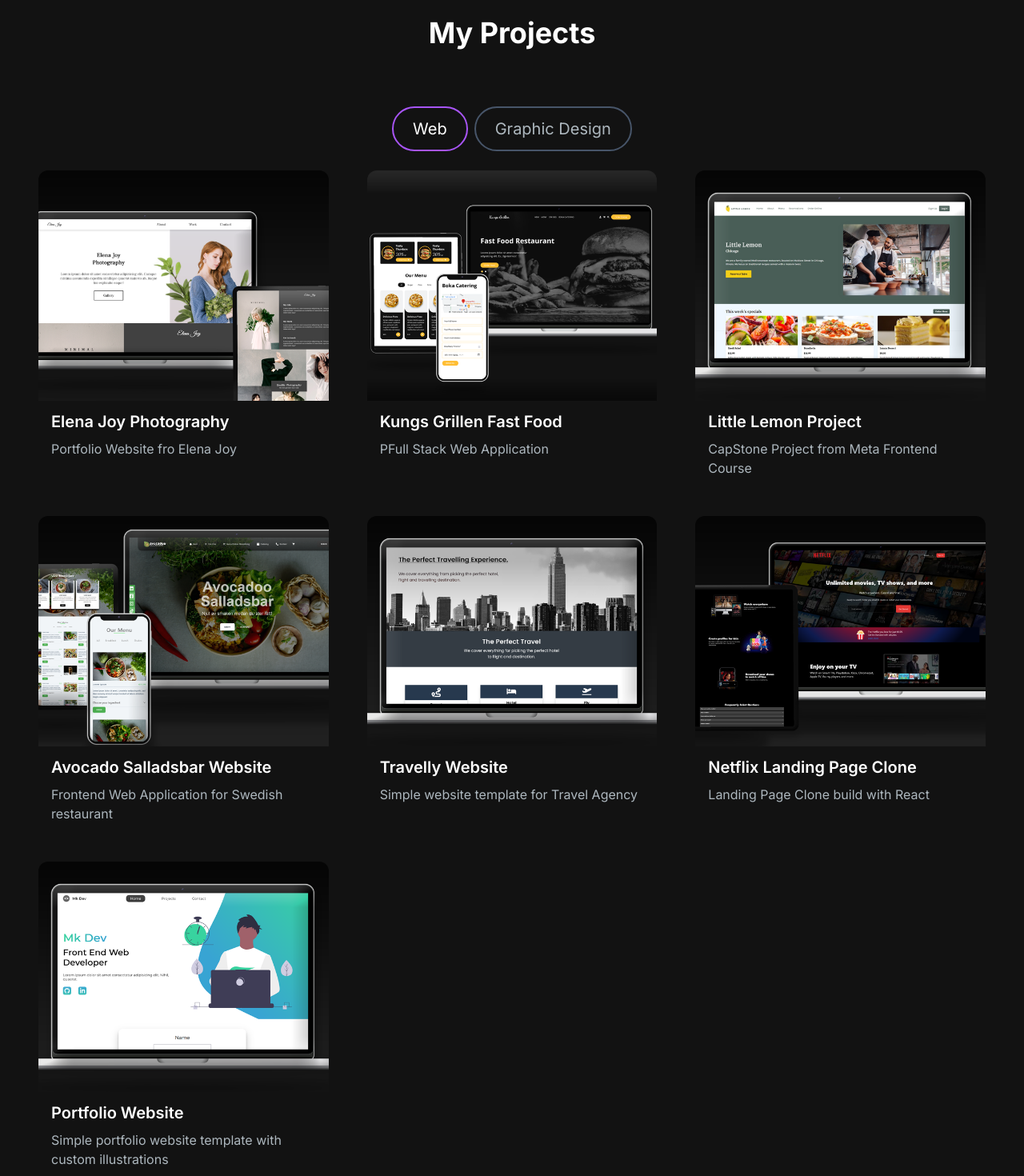
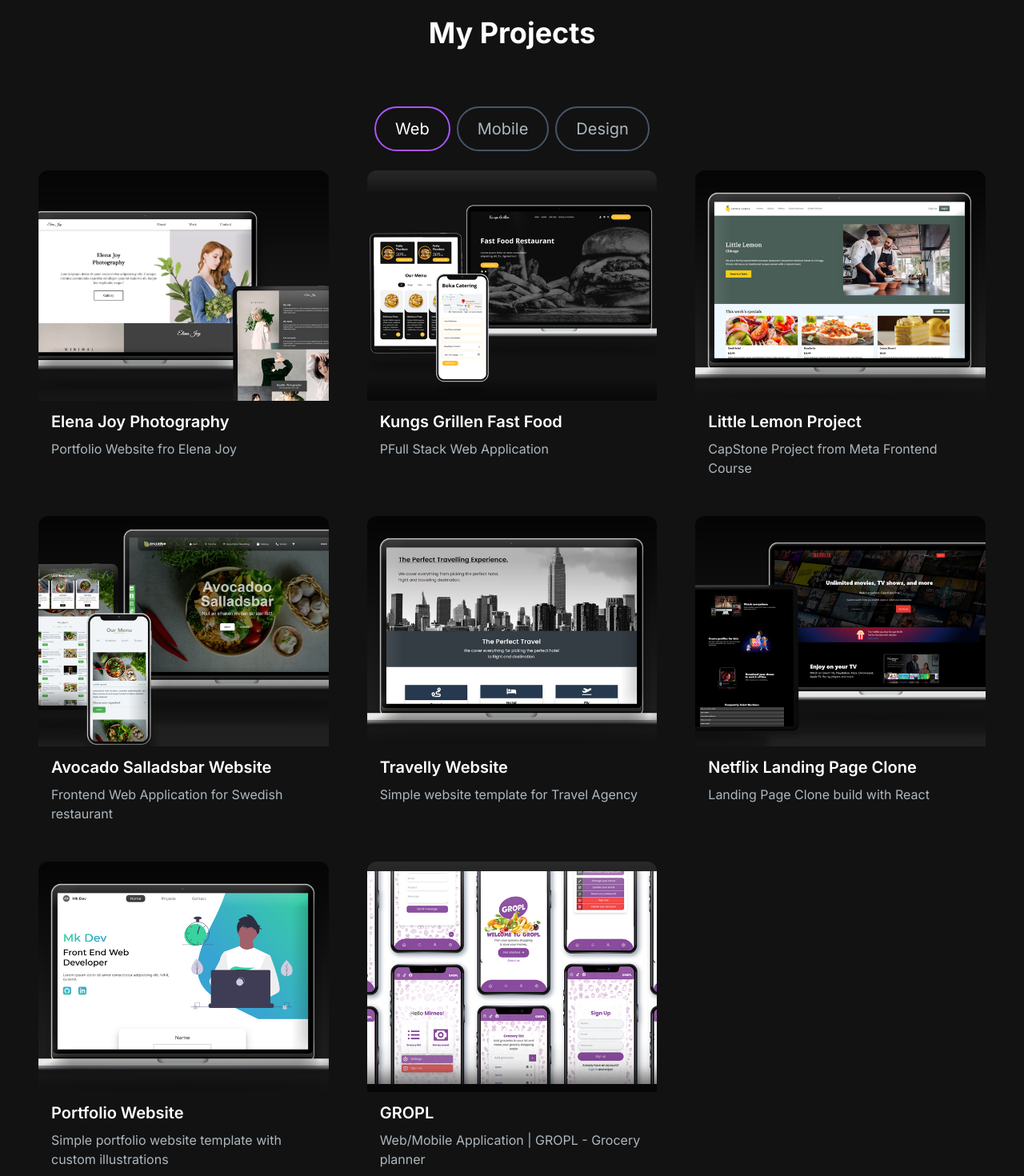
Before and after one commit to Mirnessss/nextjs-portfolio-main, a Next.js app: page / in a window 1280 px wide. Shown: the part 1420-2890 px from the top of the page at 80% size. Built offline with nearby package versions, Linux system fonts and the light colour scheme.

Commit message:
update v2.08.04.

```diff
--- a/src/app/components/ProjectsSection.jsx
+++ b/src/app/components/ProjectsSection.jsx
@@ -1,4 +1,4 @@
-"use client"
+"use client";
 
 import React, { useState, useRef } from "react";
 import ProjectCard from "./ProjectCard";
@@ -37,8 +37,13 @@ const ProjectsSection = () => {
         />
         <ProjectTag
           onClick={handleTagChange}
-          name="Graphic Design"
-          isSelected={tag === "Graphic Design"}
+          name="Mobile"
+          isSelected={tag === "Mobile"}
+        />
+        <ProjectTag
+          onClick={handleTagChange}
+          name="Design"
+          isSelected={tag === "Design"}
         />
       </div>
       <ul ref={ref} className="grid md:grid-cols-3 gap-8 md:gap-12">
--- a/src/app/data/projectsData.js
+++ b/src/app/data/projectsData.js
@@ -67,7 +67,7 @@ const projectsData = [
         title: "On The Lake Front",
         description: "Book Cover Design",
         image: "/images/projects/bookcover1.png",
-        tag: ["All", "Graphic Design"],
+        tag: ["All", "Design"],
         gitUrl: "/",
         previewUrl: "https://i.imgur.com/lDkgktH.jpg",
       },
@@ -76,7 +76,7 @@ const projectsData = [
         title: "Cosmic Code",
         description: "Business Card Design",
         image: "/images/projects/buisnesscards1.png",
-        tag: ["All", "Graphic Design"],
+        tag: ["All", "Design"],
         gitUrl: "/",
         previewUrl: "https://i.imgur.com/y4p5heE.jpg",
       },
@@ -85,7 +85,7 @@ const projectsData = [
         title: "Nicola Thiele Aesthetics",
         description: "Logo Design",
         image: "/images/projects/logo1.png",
-        tag: ["All", "Graphic Design"],
+        tag: ["All", "Design"],
         gitUrl: "/",
         previewUrl: "https://i.imgur.com/2Ei7Czo.jpeg",
       },
@@ -94,7 +94,7 @@ const projectsData = [
         title: "Kayak Spokane",
         description: "Logo Design",
         image: "/images/projects/logo4.png",
-        tag: ["All", "Graphic Design"],
+        tag: ["All", "Design"],
         gitUrl: "/",
         previewUrl: "https://i.imgur.com/eF1yjCy.jpeg",
       },
@@ -103,7 +103,7 @@ const projectsData = [
         title: "Pure Twenty",
         description: "Emballage Design",
         image: "/images/projects/package1.png",
-        tag: ["All", "Graphic Design"],
+        tag: ["All", "Design"],
         gitUrl: "/",
         previewUrl: "https://i.imgur.com/bdQdVzI.jpeg",
       },
@@ -112,7 +112,7 @@ const projectsData = [
         title: "Jagoda Sok",
         description: "Emballage Design",
         image: "/images/projects/package2.png",
-        tag: ["All", "Graphic Design"],
+        tag: ["All", "Design"],
         gitUrl: "/",
         previewUrl: "https://i.imgur.com/eHAgk0Q.jpeg",
       },
@@ -121,7 +121,7 @@ const projectsData = [
         title: "Taps Arcade",
         description: "Logo Design",
         image: "/images/projects/logo2.png",
-        tag: ["All", "Graphic Design"],
+        tag: ["All", "Design"],
         gitUrl: "/",
         previewUrl: "https://i.imgur.com/wjRc1v6.jpeg",
       },
@@ -130,7 +130,7 @@ const projectsData = [
         title: "dkMute",
         description: "Stream Overlay Design",
         image: "/images/projects/streamoverlay1.png",
-        tag: ["All", "Graphic Design"],
+        tag: ["All", "Design"],
         gitUrl: "/",
         previewUrl: "https://i.imgur.com/DyTC5vG.jpeg",
       },
@@ -139,7 +139,7 @@ const projectsData = [
         title: "DJ Sonic",
         description: "Logo Design",
         image: "/images/projects/logo5.png",
-        tag: ["All", "Graphic Design"],
+        tag: ["All", "Design"],
         gitUrl: "/",
         previewUrl: "https://i.imgur.com/DOaH5v9.jpeg",
       },
@@ -148,9 +148,18 @@ const projectsData = [
         title: "Nightmare Gaming",
         description: "Logo Design",
         image: "/images/projects/logo3.png",
-        tag: ["All", "Graphic Design"],
+        tag: ["All", "Design"],
         gitUrl: "/",
         previewUrl: "https://i.imgur.com/hMnE55O.jpeg",
+      },
+      {
+        id: 16,
+        title: "GROPL",
+        description: "Web/Mobile Application | GROPL - Grocery planner",
+        image: "/images/projects/gropl.png",
+        tag: ["All", "Web", "Mobile", ],
+        gitUrl: "/",
+        previewUrl: "https://gropl.netlify.app/",
       },
   ];
 
```
Also changed, not shown: public/images/projects/gropl.png (added).
